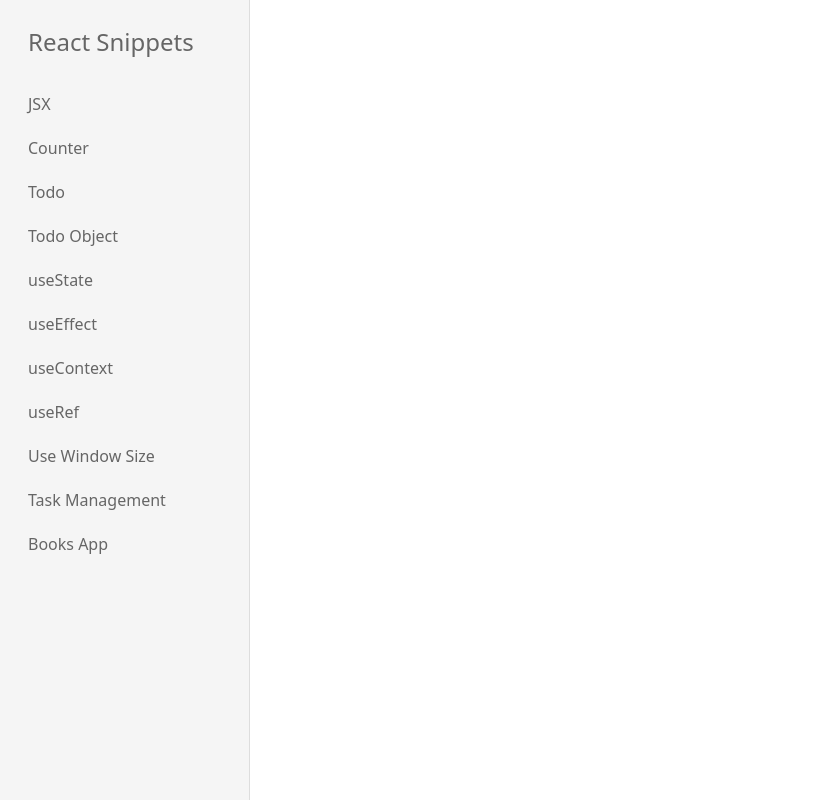
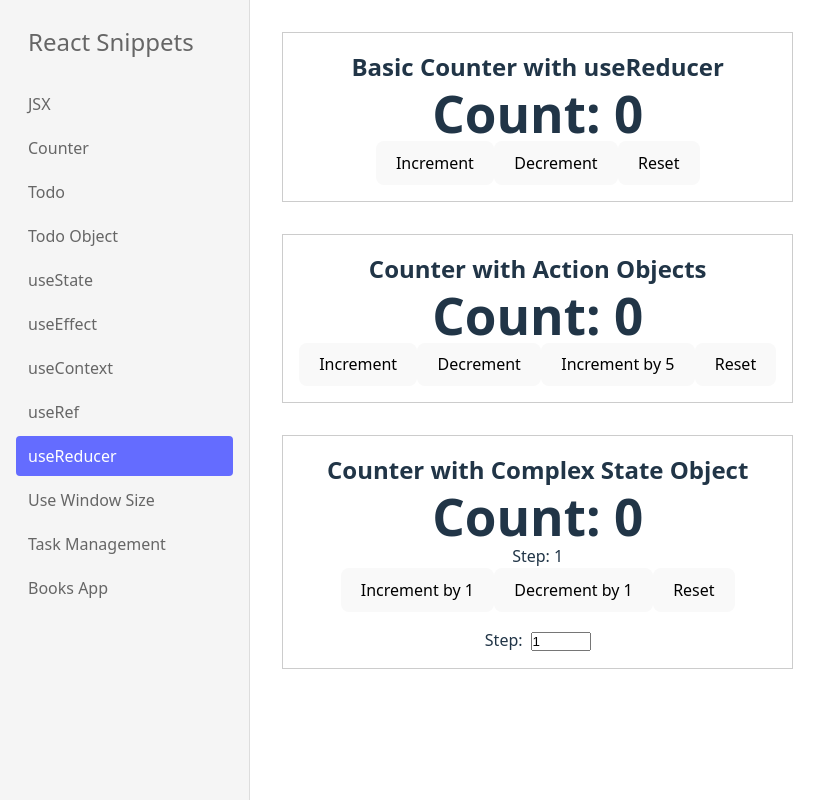
Before and after one commit to jillella/react-snippets, a React (Vite) app: page /use-reducer in a window 1280 px wide. Shown: the whole page, without its empty margins (0-840 px from the left). Built offline with nearby package versions, Linux system fonts and the light colour scheme.

Commit message:
Add useReducer component and update App and Sidebar for new route integration.

```diff
--- a/src/App.tsx
+++ b/src/App.tsx
@@ -9,6 +9,7 @@ import TodoObj from './snippets/todo-obj'
 import UseContext from './snippets/react-hooks/useContext'
 import UseEffect from './snippets/react-hooks/useEffect'
 import UseRef from './snippets/react-hooks/useRef'
+import UseReducer from './snippets/react-hooks/useReducer'
 import UseState from './snippets/react-hooks/useState'
 import UseWindowSizeDemo from './coding-test/smbc/usewindowsize-demo'
 import TaskManagement from './coding-test/sqor-ai/task-management'
@@ -27,6 +28,7 @@ function App() {
           <Route path="/use-context" element={<UseContext />} />
           <Route path="/use-effect" element={<UseEffect />} />
           <Route path="/use-ref" element={<UseRef />} />
+          <Route path="/use-reducer" element={<UseReducer />} />
           <Route path="/use-state" element={<UseState />} />
           <Route path="/use-window-size" element={<UseWindowSizeDemo />} />
           <Route path="/task-management" element={<TaskManagement />} />
--- a/src/components/Sidebar.tsx
+++ b/src/components/Sidebar.tsx
@@ -9,6 +9,7 @@ const snippets = [
   { path: '/use-effect', name: 'useEffect' },
   { path: '/use-context', name: 'useContext' },
   { path: '/use-ref', name: 'useRef' },
+  { path: '/use-reducer', name: 'useReducer' },
   { path: '/use-window-size', name: 'Use Window Size' },
   { path: '/task-management', name: 'Task Management' },
   { path: '/books-app', name: 'Books App' },
--- /dev/null
+++ b/src/snippets/react-hooks/useReducer.tsx
@@ -0,0 +1,159 @@
+// The React useReducer Hook is similar to useState but gives you more control over state management.
+// useReducer is useful when you have complex state logic that involves multiple sub-values or when the next state depends on the previous one.
+
+import { useReducer } from 'react';
+
+// Basic counter with useReducer
+// useReducer accepts a reducer function and an initial state
+function CounterBasic() {
+  const initialState = 0;
+
+  const reducer = (state: number, action: string) => {
+    switch (action) {
+      case 'increment':
+        return state + 1;
+      case 'decrement':
+        return state - 1;
+      case 'reset':
+        return initialState;
+      default:
+        return state;
+    }
+  };
+
+  const [count, dispatch] = useReducer(reducer, initialState);
+
+  return (
+    <>
+      <h1>Count: {count}</h1>
+      <div>
+        <button onClick={() => dispatch('increment')}>Increment</button>
+        <button onClick={() => dispatch('decrement')}>Decrement</button>
+        <button onClick={() => dispatch('reset')}>Reset</button>
+      </div>
+    </>
+  );
+}
+
+// Counter with action objects (more flexible pattern)
+// Using action objects allows you to pass additional data with actions
+function CounterWithActionObjects() {
+  type Action =
+    | { type: 'increment' }
+    | { type: 'decrement' }
+    | { type: 'reset' }
+    | { type: 'incrementBy'; payload: number };
+
+  const initialState = 0;
+
+  const reducer = (state: number, action: Action) => {
+    switch (action.type) {
+      case 'increment':
+        return state + 1;
+      case 'decrement':
+        return state - 1;
+      case 'reset':
+        return initialState;
+      case 'incrementBy':
+        return state + action.payload;
+      default:
+        return state;
+    }
+  };
+
+  const [count, dispatch] = useReducer(reducer, initialState);
+
+  return (
+    <>
+      <h1>Count: {count}</h1>
+      <div>
+        <button onClick={() => dispatch({ type: 'increment' })}>Increment</button>
+        <button onClick={() => dispatch({ type: 'decrement' })}>Decrement</button>
+        <button onClick={() => dispatch({ type: 'incrementBy', payload: 5 })}>Increment by 5</button>
+        <button onClick={() => dispatch({ type: 'reset' })}>Reset</button>
+      </div>
+    </>
+  );
+}
+
+// Counter with complex state object
+// useReducer is especially useful when managing complex state
+function CounterWithStateObject() {
+  type State = {
+    count: number;
+    step: number;
+  };
+
+  type Action =
+    | { type: 'increment' }
+    | { type: 'decrement' }
+    | { type: 'reset' }
+    | { type: 'setStep'; payload: number };
+
+  const initialState: State = {
+    count: 0,
+    step: 1
+  };
+
+  const reducer = (state: State, action: Action): State => {
+    switch (action.type) {
+      case 'increment':
+        return { ...state, count: state.count + state.step };
+      case 'decrement':
+        return { ...state, count: state.count - state.step };
+      case 'reset':
+        return initialState;
+      case 'setStep':
+        return { ...state, step: action.payload };
+      default:
+        return state;
+    }
+  };
+
+  const [state, dispatch] = useReducer(reducer, initialState);
+
+  return (
+    <>
+      <h1>Count: {state.count}</h1>
+      <p>Step: {state.step}</p>
+      <div>
+        <button onClick={() => dispatch({ type: 'increment' })}>Increment by {state.step}</button>
+        <button onClick={() => dispatch({ type: 'decrement' })}>Decrement by {state.step}</button>
+        <button onClick={() => dispatch({ type: 'reset' })}>Reset</button>
+      </div>
+      <div style={{ marginTop: '1rem' }}>
+        <label>
+          Step:
+          <input
+            type="number"
+            value={state.step}
+            onChange={(e) => dispatch({ type: 'setStep', payload: Number(e.target.value) })}
+            style={{ marginLeft: '0.5rem', width: '60px' }}
+          />
+        </label>
+      </div>
+    </>
+  );
+}
+
+// Main component showing all examples
+function UseReducer() {
+  return (
+    <div>
+      <div style={{ marginBottom: '2rem', padding: '1rem', border: '1px solid #ccc' }}>
+        <h2>Basic Counter with useReducer</h2>
+        <CounterBasic />
+      </div>
+      <div style={{ marginBottom: '2rem', padding: '1rem', border: '1px solid #ccc' }}>
+        <h2>Counter with Action Objects</h2>
+        <CounterWithActionObjects />
+      </div>
+      <div style={{ padding: '1rem', border: '1px solid #ccc' }}>
+        <h2>Counter with Complex State Object</h2>
+        <CounterWithStateObject />
+      </div>
+    </div>
+  );
+}
+
+export default UseReducer;
```
